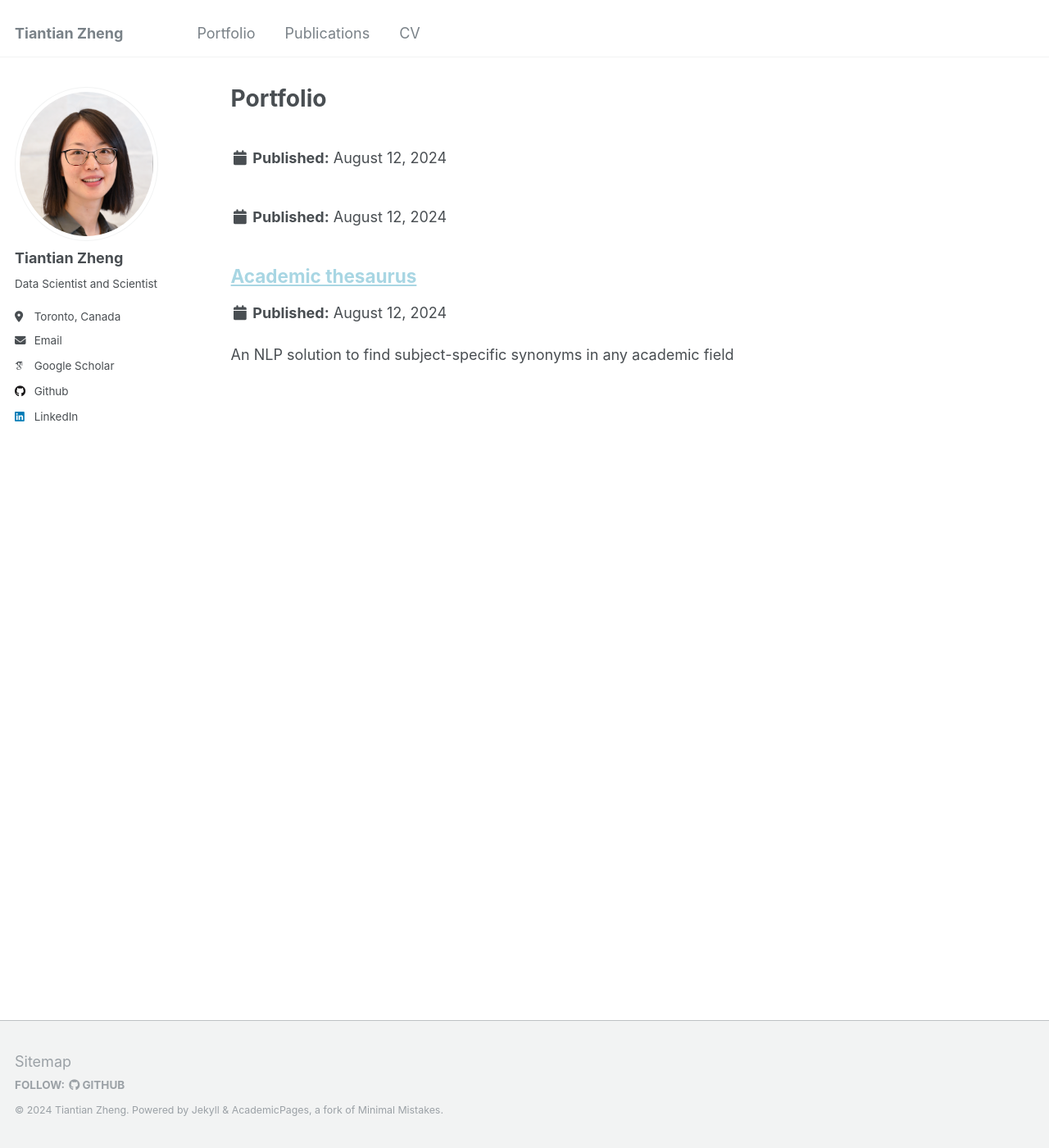
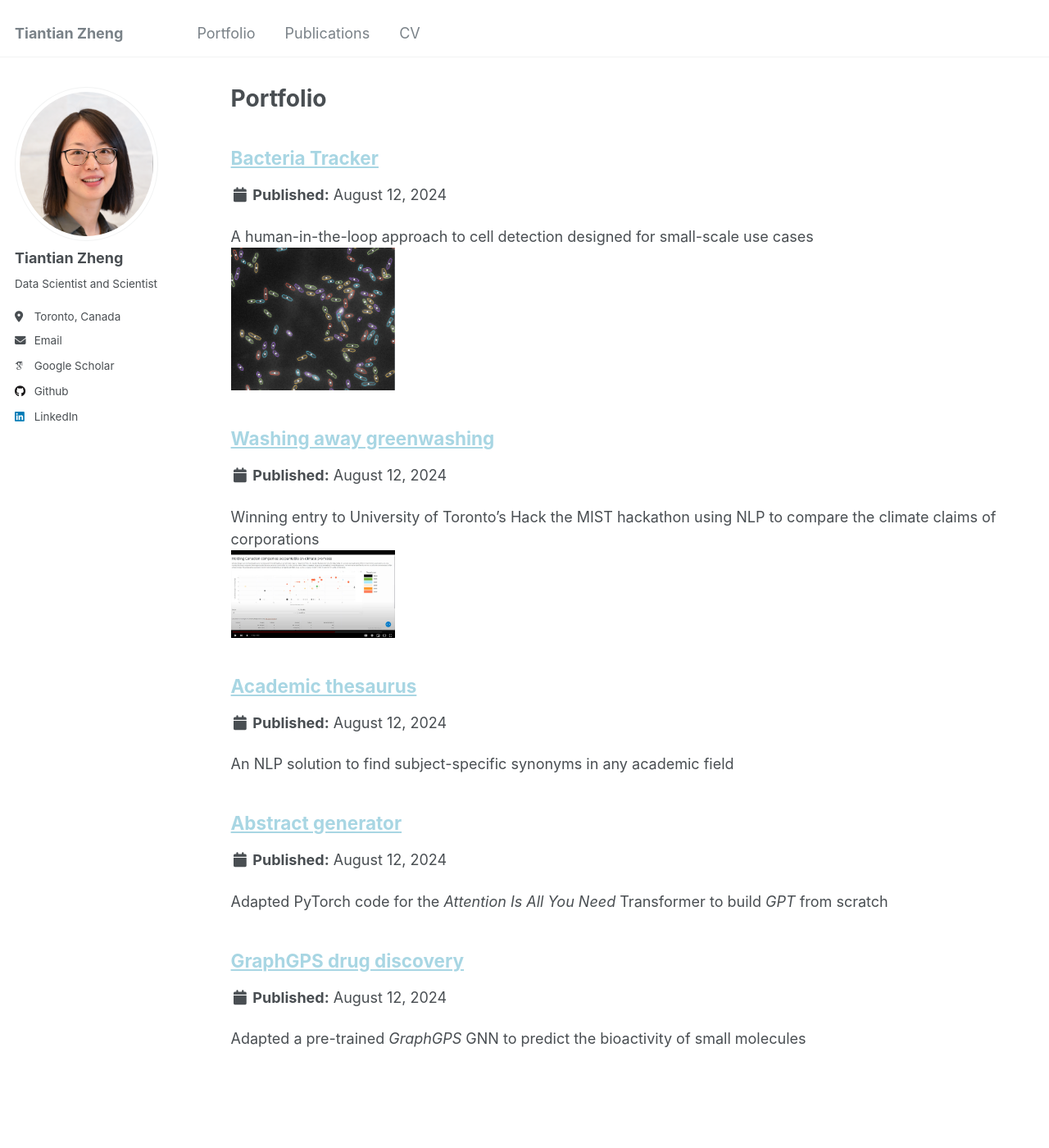
Before and after one commit to tz545/tz545.github.io, a Jekyll site: the page built from _pages/portfolio.html, in a window 1280 px wide and 1400 px high. Shown: the whole window at 82% size. Built offline with Jekyll 4.4.1, drawn with Linux system fonts in a browser that asks for light colours; some web fonts are replaced.

Commit message:
updated portfolio

```diff
--- /dev/null
+++ b/_portfolio/portfolio-4.md
@@ -0,0 +1,7 @@
+---
+title: "[Abstract generator](https://github.com/hlml-toronto/Abstract-generator)"
+excerpt: "Adapted PyTorch code for the *Attention Is All You Need* Transformer to build *GPT* from scratch"
+collection: portfolio
+---
+
+This is an item in your portfolio. It can be have images or nice text. If you name the file .md, it will be parsed as markdown. If you name the file .html, it will be parsed as HTML.
--- /dev/null
+++ b/_portfolio/portfolio-5.md
@@ -0,0 +1,7 @@
+---
+title: "[GraphGPS drug discovery](https://github.com/tz545/EGFR-detection-GraphGPS)"
+excerpt: "Adapted a pre-trained *GraphGPS* GNN to predict the bioactivity of small molecules"
+collection: portfolio
+---
+
+This is an item in your portfolio. It can be have images or nice text. If you name the file .md, it will be parsed as markdown. If you name the file .html, it will be parsed as HTML.
```
Also changed, not shown: _portfolio/portfolio-1.md (+1 -1 lines), _portfolio/portfolio-2.md (+1 -1 lines).
